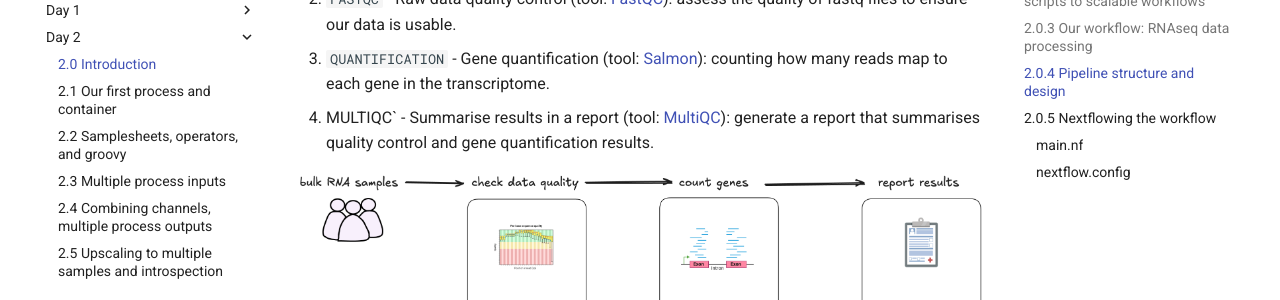
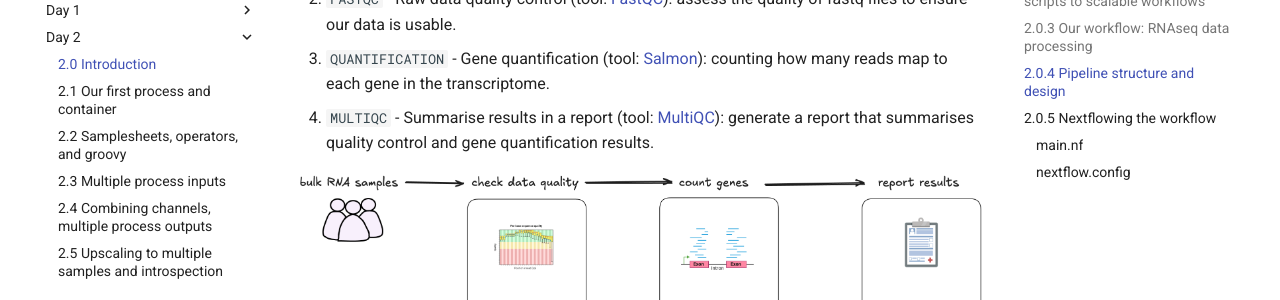
Before and after one commit to Sydney-Informatics-Hub/hello-nextflow, an MkDocs documentation site: the page built from docs/day2/00_intro.md, in a window 1280 px wide and 900 px high, scrolled down 2412 px. Shown: the part 152-452 px from the top of the window. Built offline with MkDocs 1.6.1 and Material for MkDocs 9.7.7, drawn with Linux system fonts in a browser that asks for light colours; comment, search, counter and statistics services are not loaded; part of the change alters nothing that is shown.

Commit message:
Fix typo in 2.0.4

```diff
--- a/docs/day2/00_intro.md
+++ b/docs/day2/00_intro.md
@@ -103,8 +103,8 @@ Having reviewed the bash scripts, we've decided to keep its modular structure an
 
 1. `INDEX` - Transcriptome indexing (tool: [Salmon](https://combine-lab.github.io/salmon/)): create an index of the reference transcriptome for faster and efficient data processing.
 2. `FASTQC` - Raw data quality control (tool: [FastQC](https://www.bioinformatics.babraham.ac.uk/projects/fastqc/)): assess the quality of fastq files to ensure our data is usable.
-* `QUANTIFICATION` - Gene quantification (tool: [Salmon](https://combine-lab.github.io/salmon/)): counting how many reads map to each gene in the transcriptome.
-* MULTIQC` - Summarise results in a report (tool: [MultiQC](https://multiqc.info/)): generate a report that summarises quality control and gene quantification results.
+3. `QUANTIFICATION` - Gene quantification (tool: [Salmon](https://combine-lab.github.io/salmon/)): counting how many reads map to each gene in the transcriptome.
+4. `MULTIQC` - Summarise results in a report (tool: [MultiQC](https://multiqc.info/)): generate a report that summarises quality control and gene quantification results.
 
 ![](./img/2.0_workflow.png)
 
```
